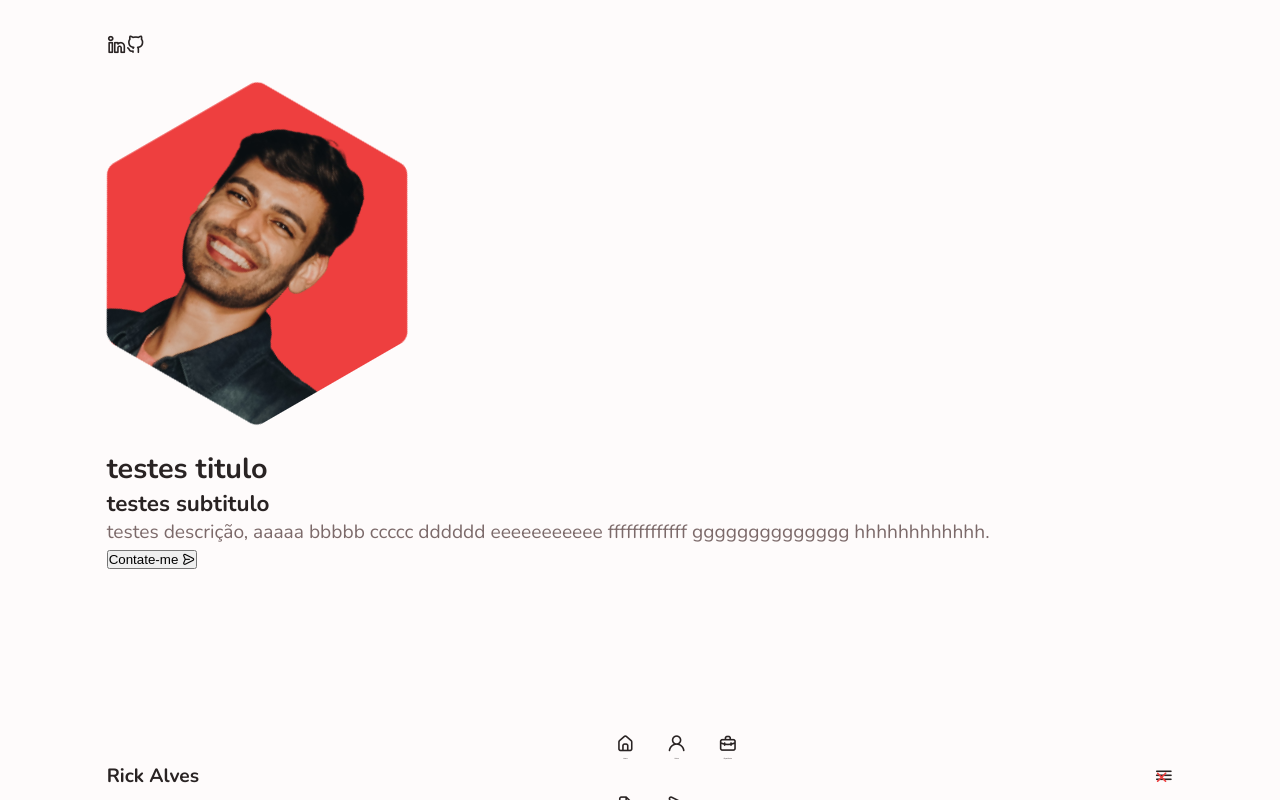
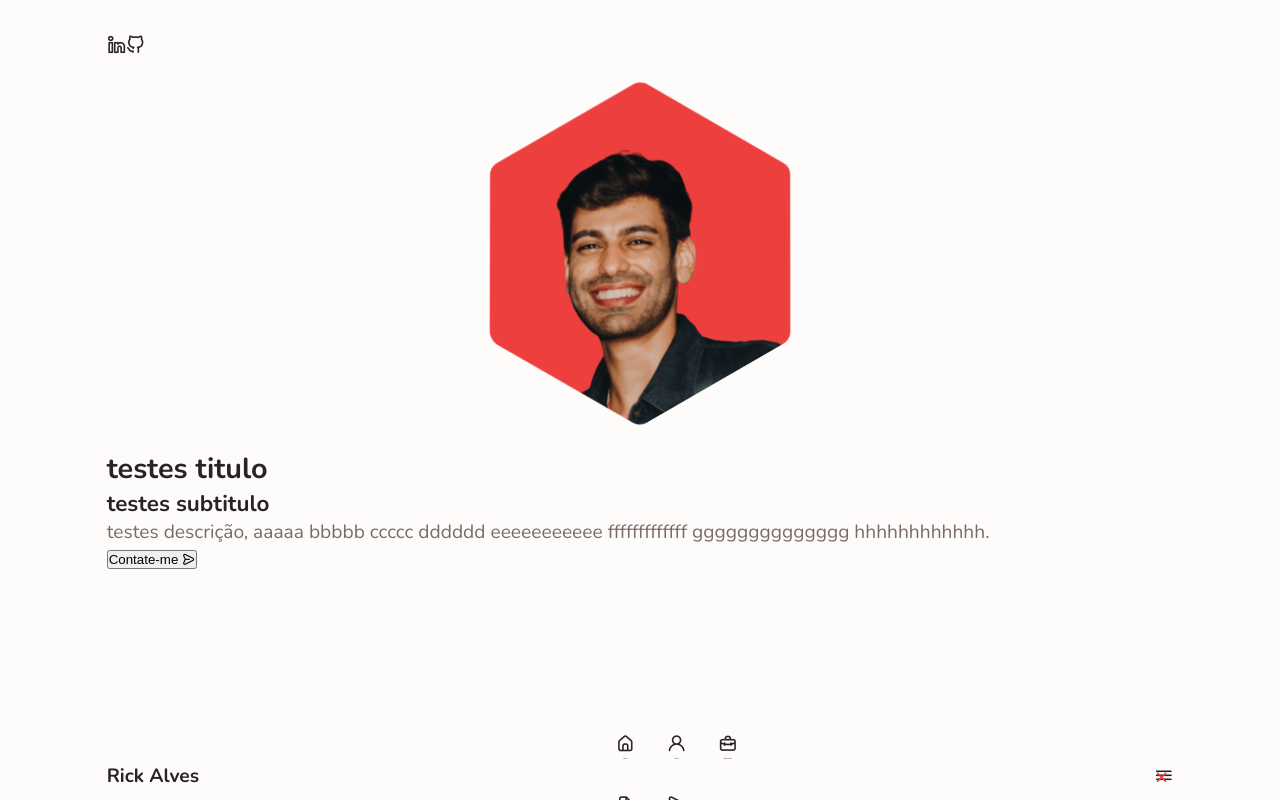
Before and after one commit to RickAlves07/personal-website, an Angular app: page / in a window 1280 px wide. Built offline with nearby package versions, Linux system fonts and the light colour scheme.

Commit message:
ajustes foto home

```diff
--- a/src/app/app.component.html
+++ b/src/app/app.component.html
@@ -8,7 +8,7 @@
 <!-- Masks -->
 <div  class="hidden">
 	<svg>
-		<clipPath id="svg-mask-hexag" clipPathUnits="objectBoundingBox">
+		<clipPath id="svg-mask-hexagon" clipPathUnits="objectBoundingBox">
 			<path d="M0.478,0.006 C0.492,-0.002,0.51,-0.002,0.524,0.006 L0.978,0.235 C0.992,0.243,1,0.256,1,0.27 V0.73 C1,0.744,0.992,0.758,0.978,0.765 L0.524,0.995 C0.51,1,0.492,1,0.478,0.995 L0.024,0.765 C0.01,0.758,0.001,0.744,0.001,0.73 V0.27 C0.001,0.256,0.01,0.243,0.024,0.235 L0.478,0.006"/>
 		</clipPath>
 	</svg>
--- a/src/app/components/home/home.component.scss
+++ b/src/app/components/home/home.component.scss
@@ -1,9 +1,19 @@
-
-
+.home-photo
+{
+	display: flex;
+	align-items: center;
+	justify-content: center;
+}
 .img-profile
 {
-	transform: rotate(-20deg);
-	position: relative;
-	top: 1.7rem;
-	left: 1.1rem;
+	padding-top: 3.6em;
+	padding-left: 1em;
+	animation: spinPhoto 30s linear infinite;
 }
+
+@keyframes spinPhoto
+{ 100%
+	{
+		transform: rotate(-360deg);
+	}
+}
--- a/src/styles.scss
+++ b/src/styles.scss
@@ -174,19 +174,20 @@ $width-2: 767px;
 
 #mask-pic
 {
-	clip-path: url("#svg-mask-hexag");
+	clip-path: url(#svg-mask-hexagon);
 	overflow: hidden;
 	background-color: var(--first-color);
-	display: block;
+	display: flex;
+	align-items: center;
 	width: 300px;
 	height: 342.62px;
-	animation: spin 30s linear infinite;
+	animation: spinMask 30s linear infinite;
 }
 
-@keyframes spin
+@keyframes spinMask
 { 100%
 	{
-		transform:rotate(360deg);
+		transform: rotate(360deg);
 	}
 }
 
```
